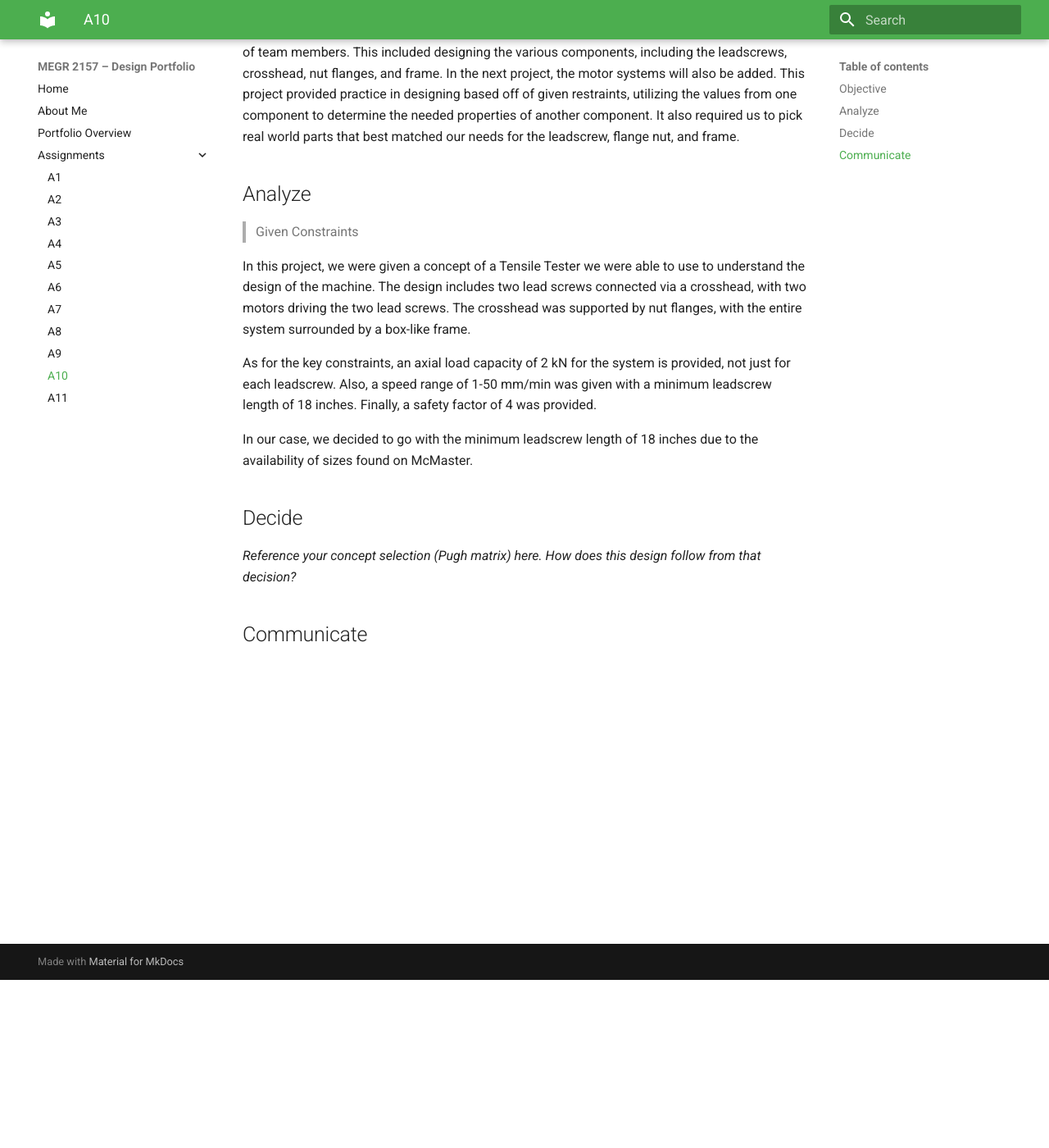
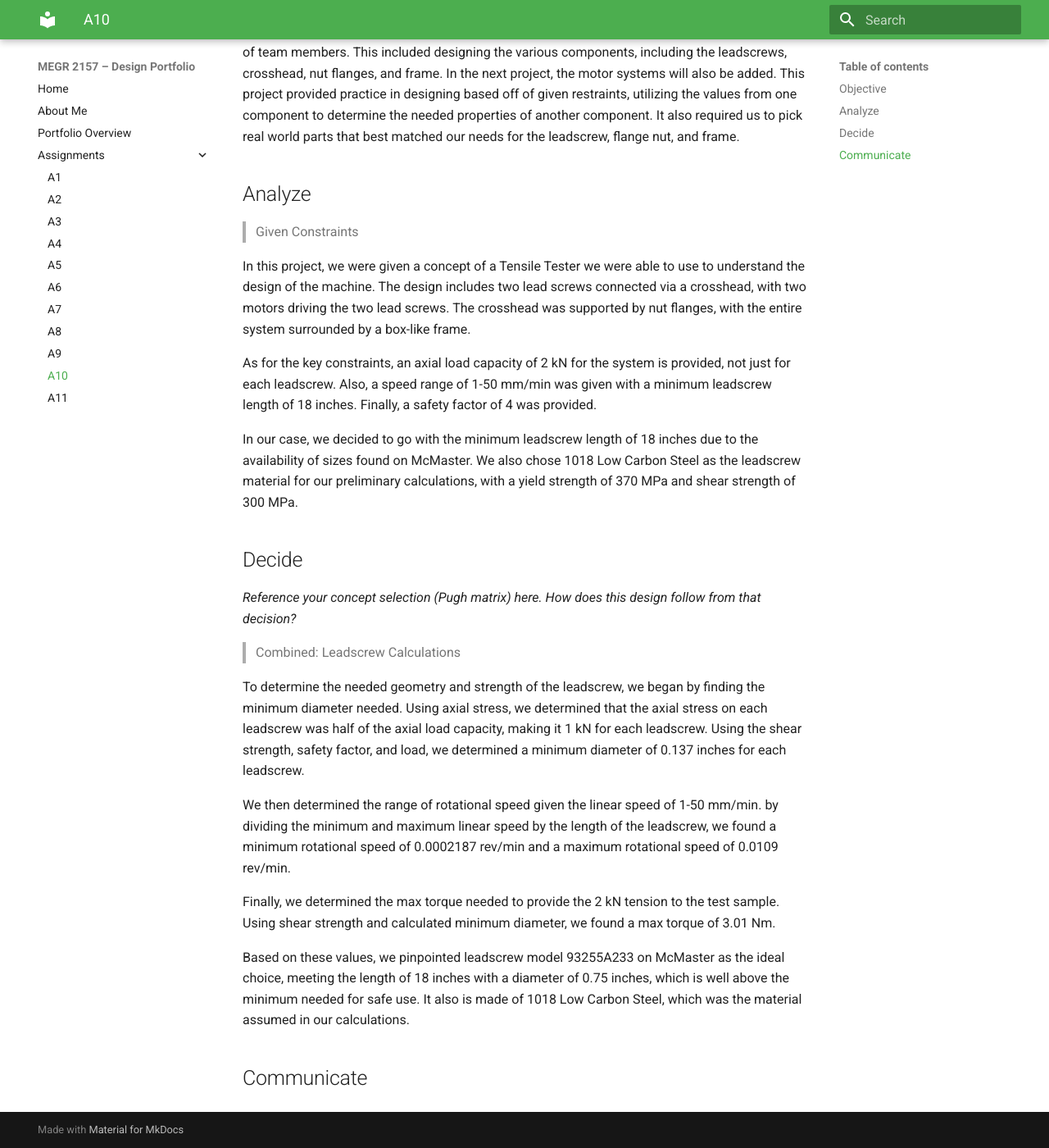
Before and after one commit to bsalvi7/megr2156-portfolio, an MkDocs documentation site: the page built from docs/assignments/A10/index.md, in a window 1280 px wide and 1400 px high, scrolled down 205 px. Shown: the whole window at 82% size. Built offline with MkDocs 1.6.1 and Material for MkDocs 9.7.7, drawn with Linux system fonts in a browser that asks for light colours.

Commit message:
Enhance leadscrew section with calculations and material choice
Added detailed calculations for leadscrew geometry and strength, including minimum diameter, rotational speed, and torque requirements. Specified the chosen leadscrew model based on these calculations.

```diff
--- a/docs/assignments/A10/index.md
+++ b/docs/assignments/A10/index.md
@@ -12,9 +12,21 @@ In this project, we were given a concept of a Tensile Tester we were able to use
 
 As for the key constraints, an axial load capacity of 2 kN for the system is provided, not just for each leadscrew. Also, a speed range of 1-50 mm/min was given with a minimum leadscrew length of 18 inches. Finally, a safety factor of 4 was provided.
 
-In our case, we decided to go with the minimum leadscrew length of 18 inches due to the availability of sizes found on McMaster.
+In our case, we decided to go with the minimum leadscrew length of 18 inches due to the availability of sizes found on McMaster. We also chose 1018 Low Carbon Steel as the leadscrew material for our preliminary calculations, with a yield strength of 370 MPa and shear strength of 300 MPa.
 
 ## Decide
 _Reference your concept selection (Pugh matrix) here. How does this design follow from that decision?_
 
+> Combined: Leadscrew Calculations
+
+To determine the needed geometry and strength of the leadscrew, we began by finding the minimum diameter needed. Using axial stress, we determined that the axial stress on each leadscrew was half of the axial load capacity, making it 1 kN for each leadscrew. Using the shear strength, safety factor, and load, we determined a minimum diameter of 0.137 inches for each leadscrew.
+
+We then determined the range of rotational speed given the linear speed of 1-50 mm/min. by dividing the minimum and maximum linear speed by the length of the leadscrew, we found a minimum rotational speed of 0.0002187 rev/min and a maximum rotational speed of 0.0109 rev/min.
+
+Finally, we determined the max torque needed to provide the 2 kN tension to the test sample.  Using shear strength and calculated minimum diameter, we found a max torque of 3.01 Nm.
+
+Based on these values, we pinpointed leadscrew model 93255A233 on McMaster as the ideal choice, meeting the length of 18 inches with a diameter of 0.75 inches, which is well above the minimum needed for safe use. It also is made of 1018 Low Carbon Steel, which was the material assumed in our calculations.
+
+
+
 ## Communicate
```
